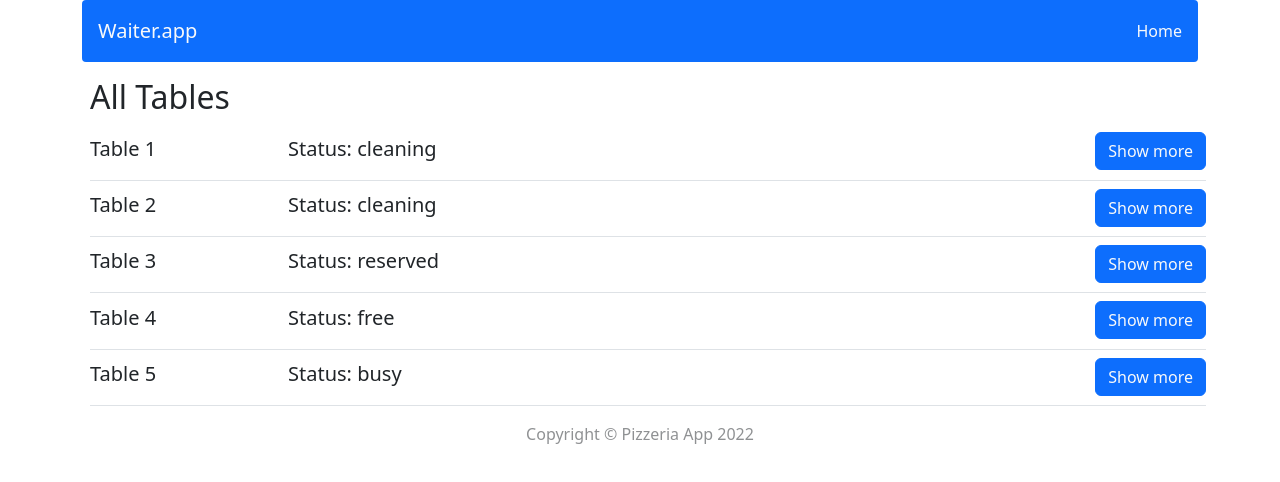
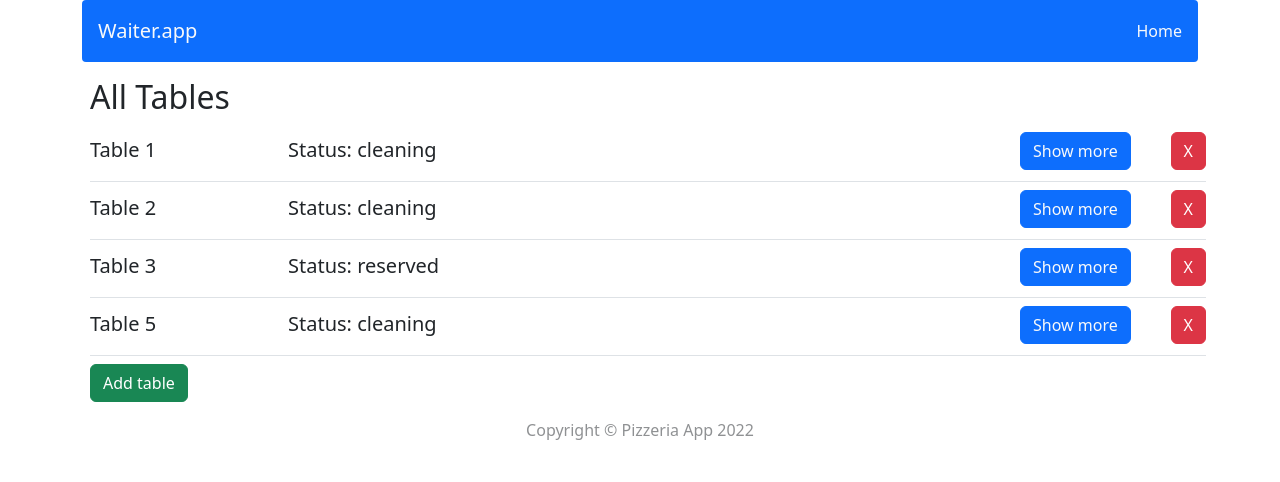
Before and after one commit to tagitsu/WaiterApp, a React (Create React App) app: page / in a window 1280 px wide. Shown: the top 482 px of the page. Built offline with nearby package versions, Linux system fonts and the light colour scheme; data requests are answered from the project's data file.

Commit message:
Add function that removes table from list

```diff
--- a/public/db/app.json
+++ b/public/db/app.json
@@ -22,18 +22,11 @@
       "id": "3"
     },
     {
-      "status": "free",
+      "status": "cleaning",
       "guests": 0,
       "maxGuests": 2,
       "bill": 0,
-      "id": "4"
-    },
-    {
-      "id": "5",
-      "status": "busy",
-      "guests": 2,
-      "maxGuests": 2,
-      "bill": 33
+      "id": "5"
     }
   ]
 }
--- a/src/components/features/TablesList/TablesList.js
+++ b/src/components/features/TablesList/TablesList.js
@@ -1,12 +1,22 @@
-import { useSelector } from "react-redux";
-import { Link } from 'react-router-dom';
+import { useDispatch, useSelector } from "react-redux";
+import { Link, useNavigate } from 'react-router-dom';
 import { Button, Container, Row, Col } from 'react-bootstrap';
 import clsx from 'clsx';
+import { removeTableRequest } from "../../../redux/tablesReducer";
 
 
 const TablesList = () => {
 
+  const dispatch = useDispatch();
+  const navigate = useNavigate();
   const tables = useSelector(state => state.tables);
+
+  const handleRemove = (e, removingTable) => {
+    e.preventDefault();
+    console.log('handleRemove', e.target.id);
+    dispatch(removeTableRequest(removingTable));
+    navigate('/');
+  };
 
   return(
     <Container className={clsx('m-1', 'p-0')}>
@@ -17,13 +27,16 @@ const TablesList = () => {
             <Row key={table.id} className={clsx('align-items-baseline', 'mx-auto', 'border-bottom', 'my-2', 'p-0')}>
               <Col className={clsx('col-lg-2', 'fs-5', 'p-0')}>Table {table.id}</Col>
               <Col className={clsx('fs-5')}><p>Status: <span className={clsx('fw-light')}>{table.status}</span></p></Col>
-              <Col className={clsx('col-lg-2', 'text-end', 'p-0')}>
+              <Col className={clsx('col-lg-2', 'text-end', 'p-0', 'd-flex', 'justify-content-between')}>
                 <Button>
                   <Link to={`/table/${table.id}`} className={clsx('text-light', 'text-decoration-none')}>Show more</Link>
                 </Button>
+                <Button className={clsx('btn-danger')} onClick={(e) => handleRemove(e, table)}>X</Button>
               </Col>
             </Row>
         )}
+        <Button className={clsx('btn-success')} onClick={(e) => console.log('dodaje stolik', e.target)}>Add table</Button>
+
       </Container>
     </Container>
   );
--- a/src/components/pages/TableView/TableView.js
+++ b/src/components/pages/TableView/TableView.js
@@ -14,7 +14,7 @@ const TableView = () => {
 
   const [ status, setStatus ] = useState(table.status);
   const [ guests, setGuests ] = useState(table.guests);
-  const [ maxGuests, setMaxGuests ] = useState(table.maxGuests)
+  const [ maxGuests, setMaxGuests ] = useState(table.maxGuests);
   const [ bill, setBill ] = useState(table.bill);
 
   const handleChange = (e) => {
--- a/src/redux/tablesReducer.js
+++ b/src/redux/tablesReducer.js
@@ -12,7 +12,15 @@ const createActionName = name => `app/tables/${name}`;
 
 const UPDATE_TABLES = createActionName('UPDATE_TABLES');
 const UPDATE_TABLE = createActionName('UPDATE_TABLE');
+const REMOVE_TABLE = createActionName('REMOVE_TABLE');
+const ADD_TABLE = createActionName('ADD_TABLE');
+
 // action creators
+
+// funkcja zawarta z funkcji fetchTables
+// (wywoływana przy renderowaniu aplikacji) pobiera z serwera
+// informacje o stolikach (tables)
+// i w formie tablicy (tables) przekazuje je (payload) do subreducera
 
 const updateTables = payload => ({ type: UPDATE_TABLES, payload});
 export const fetchTables = () => {
@@ -22,26 +30,14 @@ export const fetchTables = () => {
       .then(tables => dispatch(updateTables(tables)))
   }
 };
-// funkcja zawarta z funkcji fetchTables
-// (wywoływana przy renderowaniu aplikacji) pobiera z serwera
-// informacje o stolikach (tables)
-// i w formie tablicy (tables) przekazuje je (payload) do subreducera
 
 
-// const updateForm = payload => ({ type: UPDATE_TABLE, payload });
-// export const getInputsValues = () => {
-//   return (table, dispatch) => {
-//     console.log('reducers table', table);
-//     dispatch(updateForm(table))
-//     console.log('jaki payload przesyłam do updateForm', table);
-//   }
-//}
 // funkcja ma wpisane przez użytkownika wartości danego stolika
 // przekazywać na serwer podmieniając dotychczasowe wartości
 // np. użytkowinik wpisuje: 2 gości przy stoliku 1 (było 3), robi naciska Update
 // inofmacja o 3 gościach przy stolkiu 1 zostaje zamieniona na 2
 
-export const updateTable = payload => ({ type: UPDATE_TABLE, payload});
+export const updateTable = payload => ({ type: UPDATE_TABLE, payload });
 export const updateTableRequest = (updatedTable, id) => {
   return(dispatch) => {
     const options = {
@@ -54,7 +50,22 @@ export const updateTableRequest = (updatedTable, id) => {
     fetch(`http://localhost:3131/tables/${id}`, options)
       .then(() => dispatch(updateTable(updatedTable)))
   }
-}
+};
+
+const removeTable = payload => ({ type: REMOVE_TABLE, payload });
+export const removeTableRequest = (removingTable) => {
+  return(dispatch) => {
+    const options = {
+      method: 'DELETE',
+      headers: {
+        'Content-Type': 'application/json'
+      },
+      body: JSON.stringify(removingTable),
+    };
+    fetch(`http://localhost:3131/tables/${removingTable.id}`, options)
+      .then(() => dispatch(removeTable(removingTable)))
+  }
+};
 
 
 
@@ -64,6 +75,8 @@ const tablesReducer = (statePart = [], action) => {
       return [...action.payload]
     case UPDATE_TABLE:
       return [...statePart, { id: statePart.length + 1, ...action.payload, }]
+    case REMOVE_TABLE:
+      return [...statePart, { ...action.payload }]
     default:
       return statePart;
   }
```
